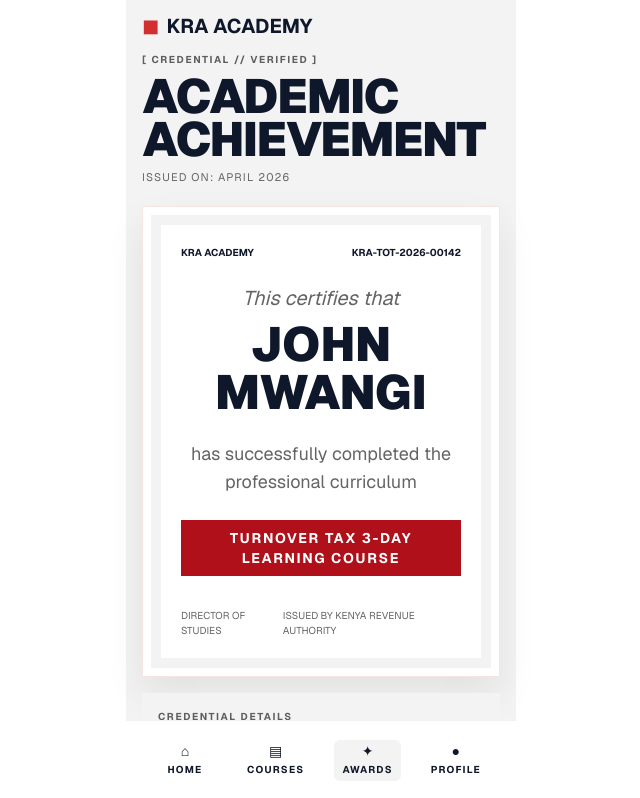
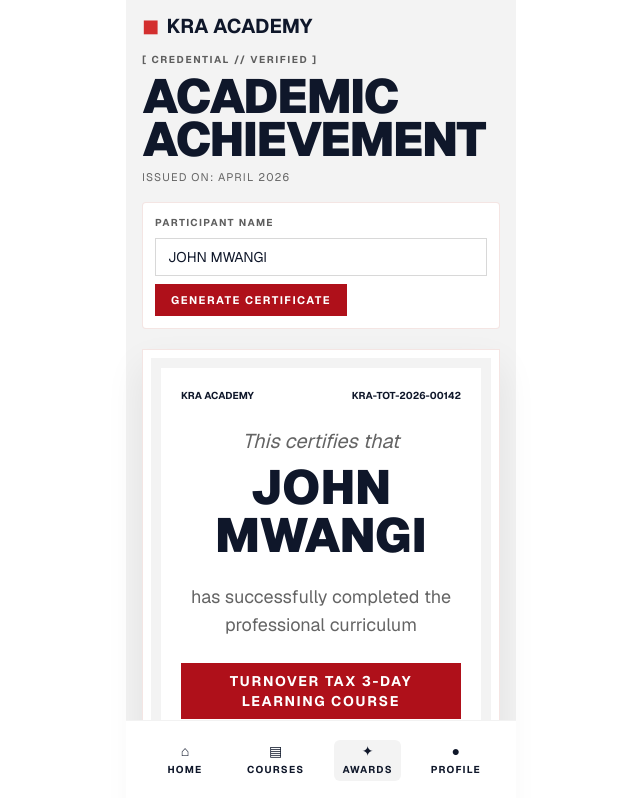
Before and after one commit to saidimuKennedy/tot-training, a Next.js app: page /certificate in a window 1280 px wide. Shown: the top 798 px of the page, without its empty margins (319-959 px from the left). Built offline with nearby package versions, Linux system fonts and the light colour scheme; no server answers.

Commit message:
Refactor CertificatePage and getCertPreview to accept dynamic participant names. Updated GET route to retrieve participantName from request parameters, allowing for personalized certificate generation. Added form for user input on the CertificatePage for improved interactivity.

```diff
--- a/src/app/api/certificate/preview/route.ts
+++ b/src/app/api/certificate/preview/route.ts
@@ -1,9 +1,12 @@
 import { NextResponse } from "next/server";
 import { renderHypecardUrl } from "@/lib/integrations/hypecards/client";
 
-export async function GET() {
+export async function GET(request: Request) {
+  const { searchParams } = new URL(request.url);
+  const participantName = searchParams.get("participantName")?.trim();
+
   const certData = {
-    learnerName: "JOHN MWANGI",
+    learnerName: participantName || "JOHN MWANGI",
     courseTitle: "Turnover Tax 3-Day Learning Course",
     completionDate: "April 2026",
     certificateId: "KRA-TOT-2026-00142",
@@ -16,10 +19,8 @@
       templateName: "cert",
       variables: {
         name: certData.learnerName,
-        courseTitle: certData.courseTitle,
-        completionDate: certData.completionDate,
-        certificateId: certData.certificateId,
-        issuedBy: certData.issuedBy,
+        id: certData.certificateId,
+        date: certData.completionDate,
       },
     });
     cardImageUrl = rendered.url;
--- a/src/app/certificate/page.tsx
+++ b/src/app/certificate/page.tsx
@@ -11,9 +11,9 @@
   cardImageUrl: string | null;
 };
 
-async function getCertPreview(): Promise<CertPreview> {
+async function getCertPreview(learnerName: string): Promise<CertPreview> {
   const certData = {
-    learnerName: "JOHN MWANGI",
+    learnerName,
     courseTitle: "Turnover Tax 3-Day Learning Course",
     completionDate: "April 2026",
     certificateId: "KRA-TOT-2026-00142",
@@ -26,10 +26,8 @@
       templateName: "cert",
       variables: {
         name: certData.learnerName,
-        courseTitle: certData.courseTitle,
-        completionDate: certData.completionDate,
-        certificateId: certData.certificateId,
-        issuedBy: certData.issuedBy,
+        id: certData.certificateId,
+        date: certData.completionDate,
       },
     });
     cardImageUrl = rendered.url;
@@ -40,8 +38,17 @@
   return { ...certData, cardImageUrl };
 }
 
-export default async function CertificatePage() {
-  const cert = await getCertPreview();
+type CertificatePageProps = {
+  searchParams?: Promise<Record<string, string | string[] | undefined>>;
+};
+
+export default async function CertificatePage({ searchParams }: CertificatePageProps) {
+  const params = (await searchParams) ?? {};
+  const rawName = params.participantName;
+  const participantName = typeof rawName === "string" && rawName.trim()
+    ? rawName.trim()
+    : "JOHN MWANGI";
+  const cert = await getCertPreview(participantName);
 
   return (
     <main className="mx-auto min-h-screen w-full max-w-[390px] bg-[#f3f3f3] pb-24">
@@ -55,6 +62,21 @@
         <p className="text-[10px] font-bold uppercase tracking-[0.16em] text-[#5e5e5e]">[ Credential // Verified ]</p>
         <h1 className="mt-2 text-5xl font-black leading-[0.9] tracking-tight">ACADEMIC ACHIEVEMENT</h1>
         <p className="mt-2 text-[11px] uppercase tracking-[0.1em] text-[#646464]">Issued on: {cert.completionDate}</p>
+        <form action="/certificate" method="get" className="mt-4 space-y-2 rounded border border-[#e4beba]/40 bg-white p-3">
+          <label htmlFor="participantName" className="block text-[10px] font-bold uppercase tracking-[0.14em] text-[#5e5e5e]">
+            Participant Name
+          </label>
+          <input
+            id="participantName"
+            name="participantName"
+            defaultValue={cert.learnerName}
+            placeholder="Enter participant name"
+            className="w-full border border-[#d8d8d8] px-3 py-2 text-sm outline-none focus:border-[#af101a]"
+          />
+          <button type="submit" className="inline-flex items-center justify-center bg-[#af101a] px-4 py-2 text-[11px] font-bold uppercase tracking-[0.14em] text-white">
+            Generate Certificate
+          </button>
+        </form>
 
         {cert.cardImageUrl ? (
           <div className="mt-5 overflow-hidden border border-[#e4beba]/40 bg-white p-2 shadow-[0_18px_36px_rgba(27,27,27,0.08)]">
```
